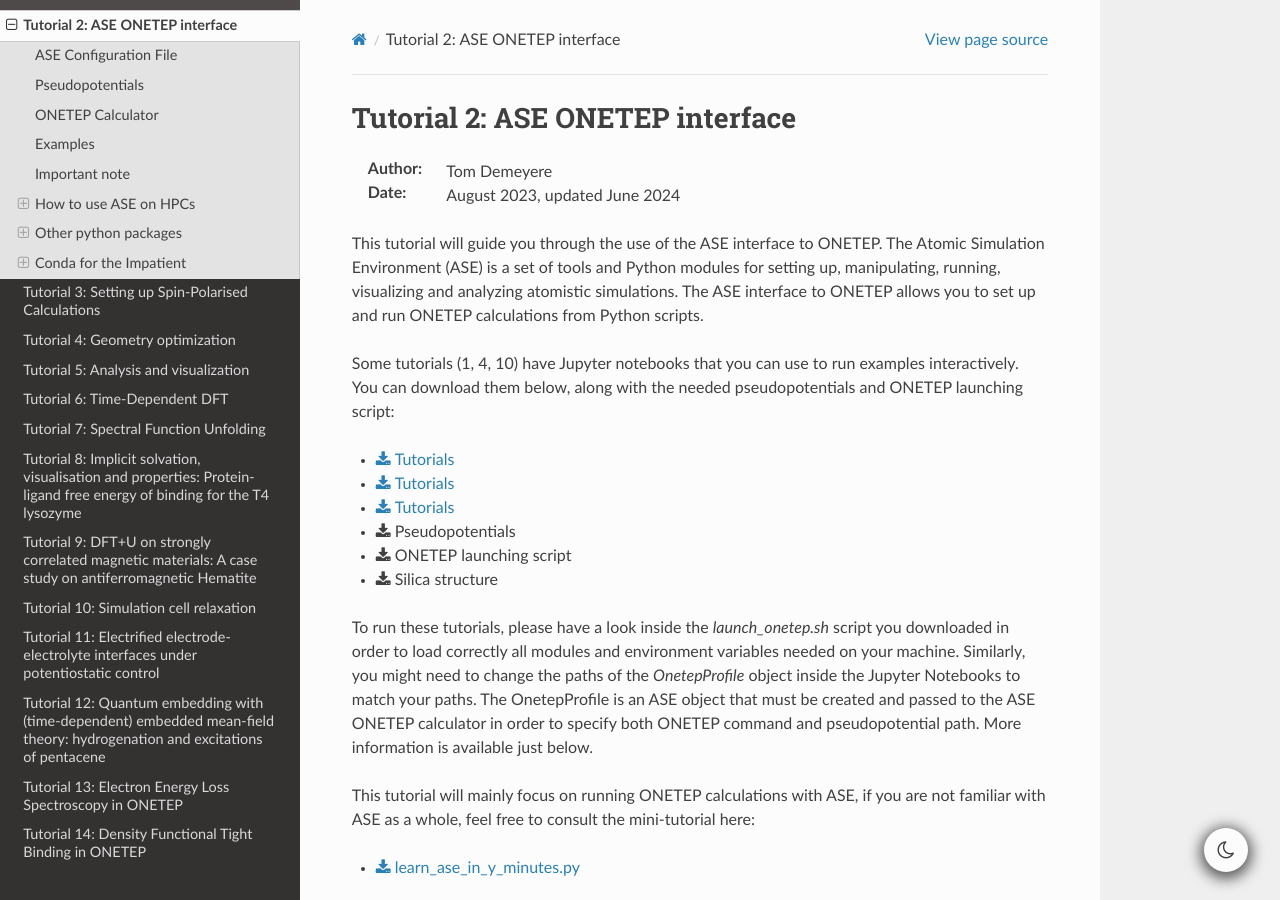
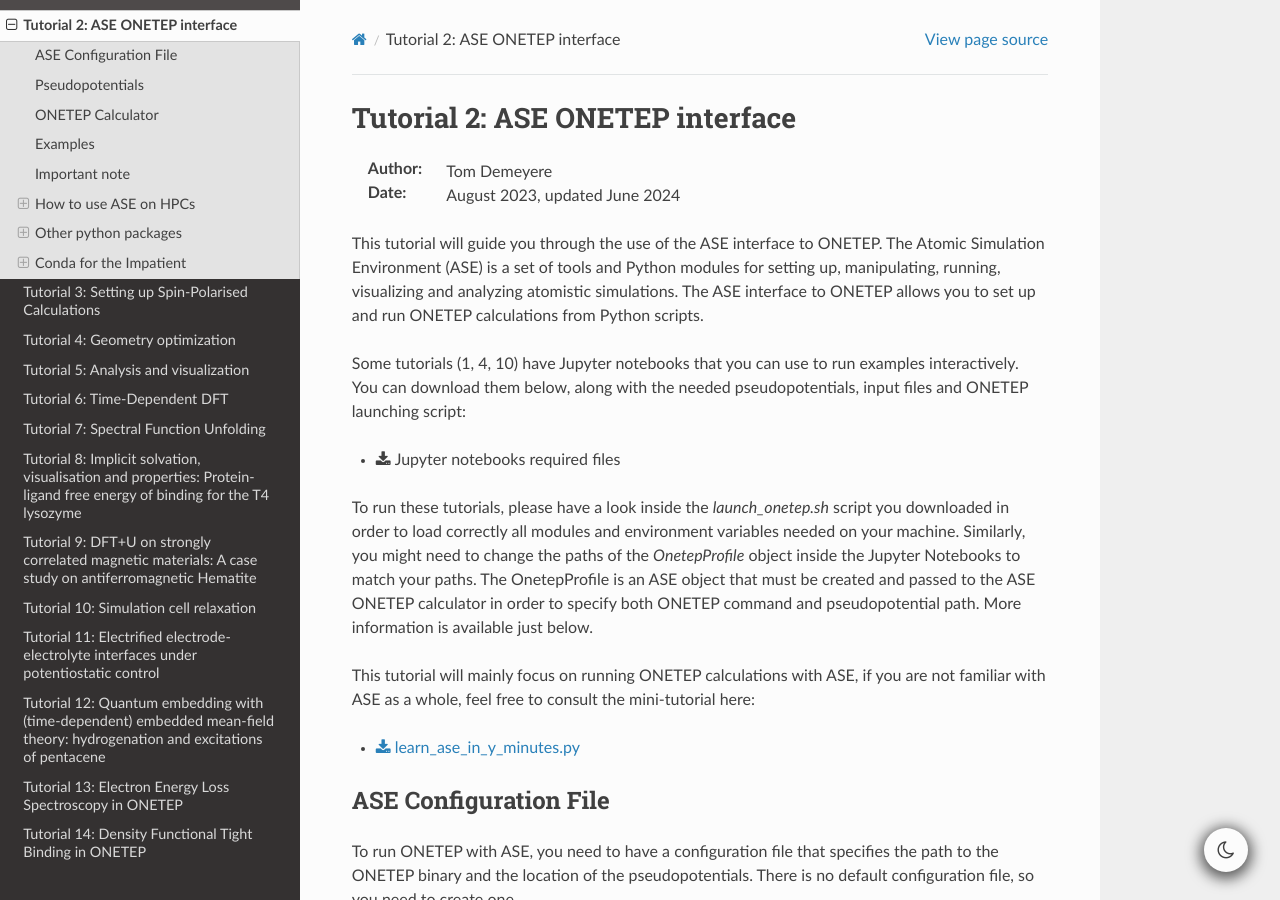
Before and after one commit to onetep-devel/tutorials, a Sphinx documentation site: the page built from source/T2_ONETEP_ASE.rst, in a window 1280 px wide and 900 px high. Built offline with Sphinx 7.4.7 and the Read the Docs theme 2.0.0, drawn with Linux system fonts in a browser that asks for light colours.

Commit message:
jupyter notebook files

```diff
--- a/source/T2_ONETEP_ASE.rst
+++ b/source/T2_ONETEP_ASE.rst
@@ -10,14 +10,9 @@ Tutorial 2: ASE ONETEP interface
 
 This tutorial will guide you through the use of the ASE interface to ONETEP. The Atomic Simulation Environment (ASE) is a set of tools and Python modules for setting up, manipulating, running, visualizing and analyzing atomistic simulations. The ASE interface to ONETEP allows you to set up and run ONETEP calculations from Python scripts.
 
-Some tutorials (1, 4, 10) have Jupyter notebooks that you can use to run examples interactively. You can download them below, along with the needed pseudopotentials and ONETEP launching script:
+Some tutorials (1, 4, 10) have Jupyter notebooks that you can use to run examples interactively. You can download them below, along with the needed pseudopotentials, input files and ONETEP launching script:
 
-- :download:`Tutorials <jupyter_notebook_t1.ipynb>`
-- :download:`Tutorials <jupyter_notebook_t4.ipynb>`
-- :download:`Tutorials <jupyter_notebook_t10.ipynb>`
-- :download:`Pseudopotentials <_static/pseudos.zip>`
-- :download:`ONETEP launching script <_static/launch_onetep.sh>`
-- :download:`Silica structure <_static/tutorial_10/silica96.dat>`
+- :download:`Jupyter notebooks required files <jupyter_notebook_files.zip>`
 
 To run these tutorials, please have a look inside the `launch_onetep.sh` script you downloaded in order to load correctly all modules and environment variables needed on your machine. Similarly, you might need to change the paths of the `OnetepProfile` object inside the Jupyter Notebooks to match your paths. The OnetepProfile is an ASE object that must be created and passed to the ASE ONETEP calculator in order to specify both ONETEP command and pseudopotential path. More information is available just below.
 
```
Also changed, not shown: source/jupyter_notebook_t1.ipynb, source/jupyter_notebook_t10.ipynb, source/jupyter_notebook_t4.ipynb, 2 other files.
